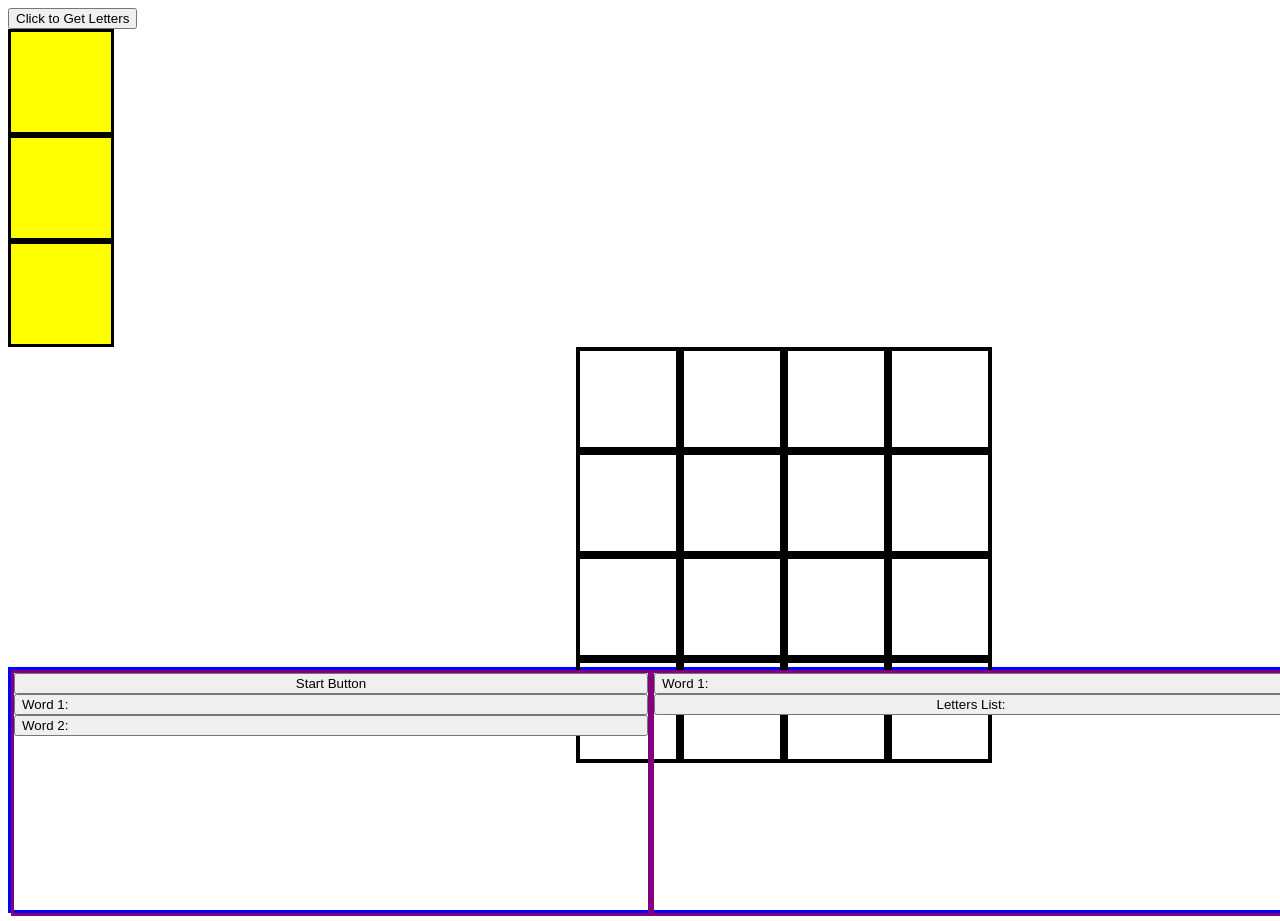
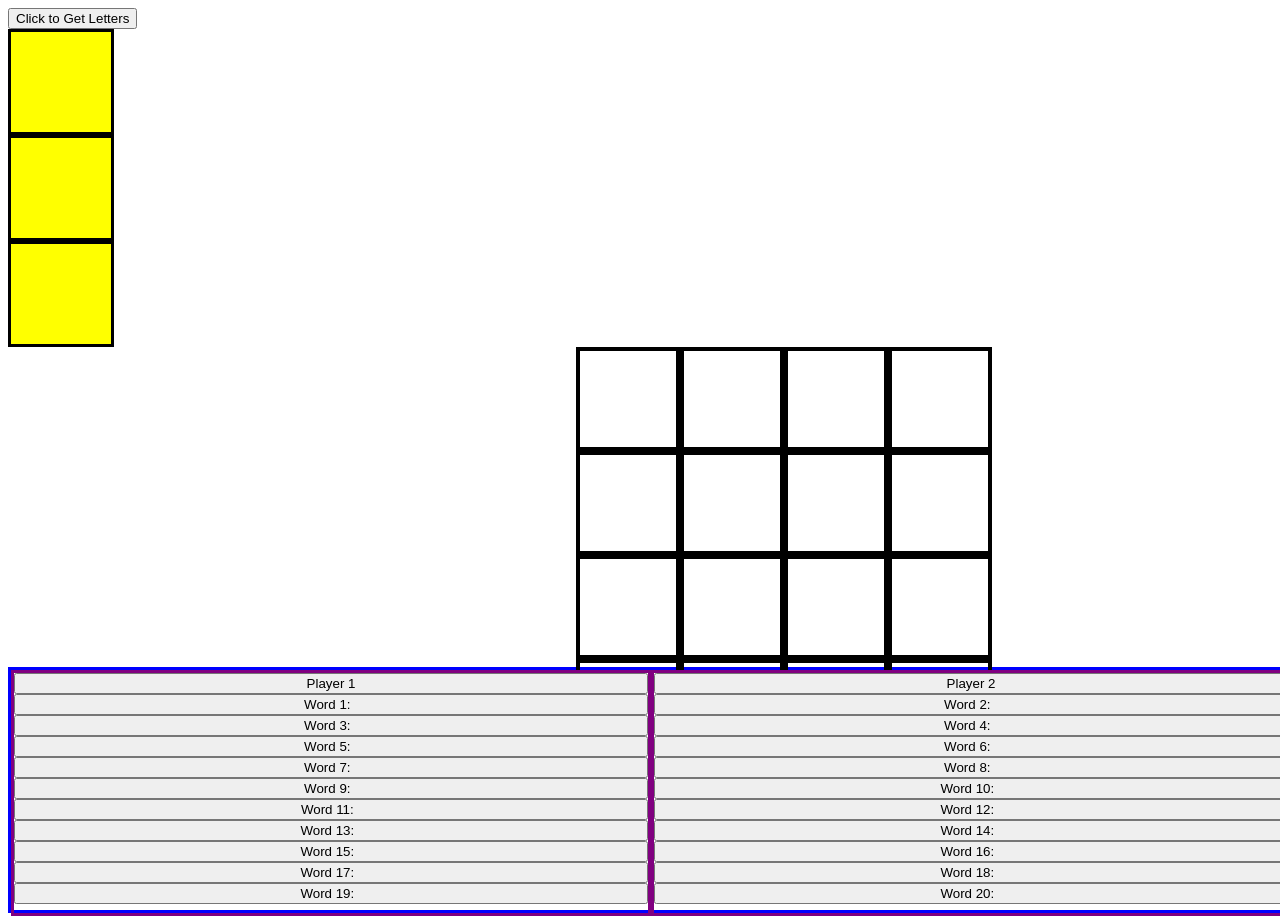
Before and after one commit to takilesi/Boggle-Project, a plain HTML site: page index.html in a window 1280 px wide. Drawn offline with Linux system fonts and the light colour scheme.

Commit message:
make a space for players words to go

```diff
--- a/index.html
+++ b/index.html
@@ -56,18 +56,35 @@
                 <!-- leftPlayer  -->
                 <div class="leftPlayer">
 
-                    <button onclick="startTen()">Start Button</button>
+                    <button onclick="">Player 1</button>
 
-                    <button class="showWord1" onclick="showTheWord1()">Word 1: &nbsp;&nbsp;</button>
-
-                    <button class="showWord2" onclick="showTheWord2()">Word 2:</button>
+                    <button id="w1" onclick="word1()">Word 1:&nbsp;&nbsp;</button>
+                    <button id="w3" onclick="word2()">Word 3:&nbsp;&nbsp;</button>
+                    <button id="w5" onclick="word1()">Word 5:&nbsp;&nbsp;</button>
+                    <button id="w7" onclick="word2()">Word 7:&nbsp;&nbsp;</button>
+                    <button id="w9" onclick="word1()">Word 9:&nbsp;&nbsp;</button>
+                    <button id="w11" onclick="word2()">Word 11:&nbsp;&nbsp;</button>
+                    <button id="w13" onclick="word1()">Word 13:&nbsp;&nbsp;</button>
+                    <button id="w15" onclick="word2()">Word 15:&nbsp;&nbsp;</button>
+                    <button id="w17" onclick="word1()">Word 17:&nbsp;&nbsp;</button>
+                    <button id="w19" onclick="word2()">Word 19:&nbsp;&nbsp;</button>
                 </div>
 
                 <!-- rightPlayer  -->
                 <div class="rightPlayer">
-                    <button class="showWord1" onclick="showTheWord1()">Word 1:</button>
 
-                    <button class="showWord4" onclick="showTheWord4()">Letters List:</button>
+                    <button onclick="">Player 2</button>
+
+                    <button id="w2" onclick="word1()">Word 2:&nbsp;&nbsp;</button>
+                    <button id="w4" onclick="word2()">Word 4:&nbsp;&nbsp;</button>
+                    <button id="w6" onclick="word1()">Word 6:&nbsp;&nbsp;</button>
+                    <button id="w8" onclick="word2()">Word 8:&nbsp;&nbsp;</button>
+                    <button id="w10" onclick="word1()">Word 10:&nbsp;&nbsp;</button>
+                    <button id="w12" onclick="word2()">Word 12:&nbsp;&nbsp;</button>
+                    <button id="w14" onclick="word1()">Word 14:&nbsp;&nbsp;</button>
+                    <button id="w16" onclick="word2()">Word 16:&nbsp;&nbsp;</button>
+                    <button id="w18" onclick="word1()">Word 18:&nbsp;&nbsp;</button>
+                    <button id="w20" onclick="word2()">Word 20:&nbsp;&nbsp;</button>
                 </div>
 
             </div> <!-- end bothPlayers  -->
```
